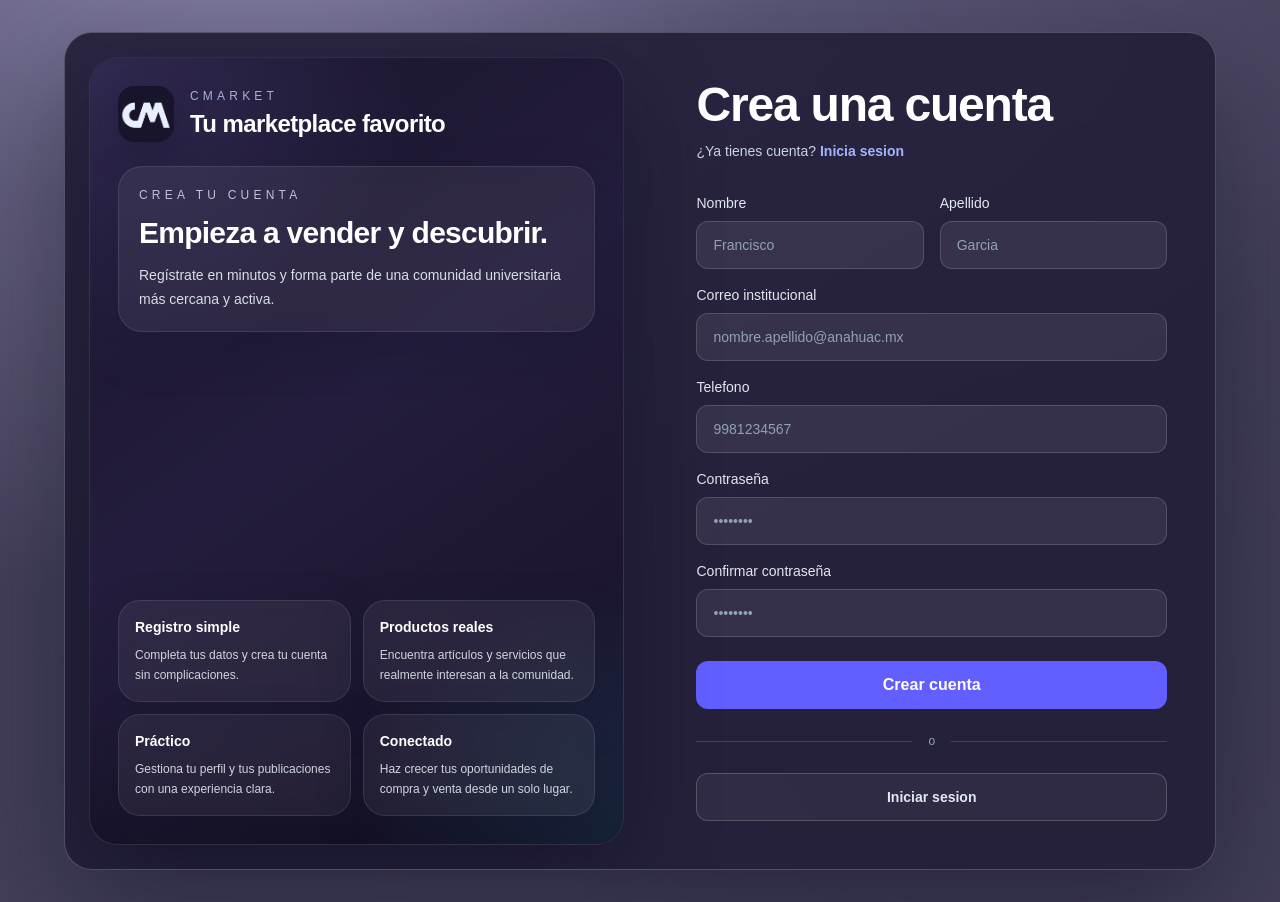
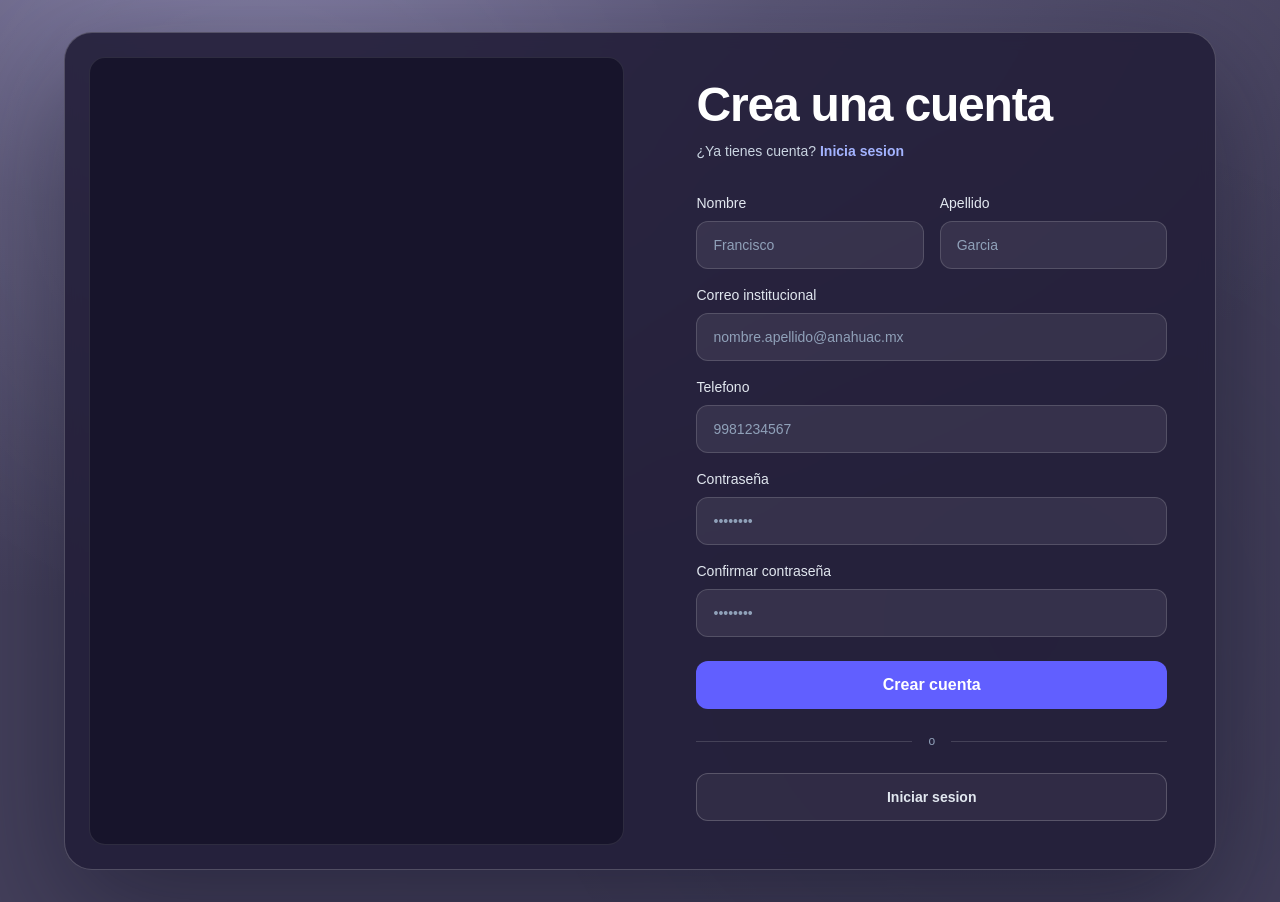
Before and after one commit to fa-garciah/CMarket, a Next.js app: page /register in a window 1280 px wide. Built offline with nearby package versions, Linux system fonts and the light colour scheme.

Commit message:
Revert "Arregle el tema del logo en las pantallas de login y registro asi com…"

```diff
--- a/src/app/(auth)/login/page.tsx
+++ b/src/app/(auth)/login/page.tsx
@@ -5,7 +5,6 @@ import { useForm } from "react-hook-form"
 import { signIn } from "next-auth/react";
 import { checkUserVerifiedAction } from "@/features/auth/actions";
 import Link from "next/link";
-import Image from "next/image";
 import { useState, Suspense } from "react";
 
 
@@ -54,74 +53,19 @@ function LoginContent() {
       <section className="relative mx-auto flex min-h-[calc(100vh-4rem)] w-full max-w-6xl items-center justify-center">
         <div className="grid w-full overflow-hidden rounded-[28px] border border-white/20 bg-[#231f39]/90 shadow-[0_40px_120px_rgba(10,10,30,0.45)] backdrop-blur md:grid-cols-[1.03fr_1fr]">
           <aside className="relative hidden min-h-[680px] p-6 md:flex md:flex-col">
-            <div className="relative flex h-full flex-col overflow-hidden rounded-[28px] border border-white/10 bg-[linear-gradient(145deg,#17142b_0%,#241d3d_45%,#161126_100%)] p-7 shadow-[0_35px_90px_rgba(10,10,30,0.45)]">
-              <div className="absolute inset-0 bg-[radial-gradient(circle_at_top_left,rgba(167,139,250,0.18),transparent_34%),radial-gradient(circle_at_bottom_right,rgba(56,189,248,0.14),transparent_28%)]" />
-              <div className="absolute inset-x-0 bottom-0 h-32 bg-gradient-to-t from-black/20 to-transparent" />
-
-              <div className="relative z-10 flex h-full flex-col justify-between gap-6">
-                <div className="space-y-6">
-                  <div className="flex items-center gap-4 text-white">
-                    <Image
-                      src="/Logo.png"
-                      alt="CMarket logo"
-                      width={64}
-                      height={64}
-                      priority
-                      className="h-14 w-14 rounded-2xl object-contain shadow-[0_12px_30px_rgba(15,23,42,0.35)]"
-                    />
-                    <div>
-                      <p className="text-xs uppercase tracking-[0.35em] text-indigo-200/80">CMARKET</p>
-                      <h2 className="mt-1 text-2xl font-semibold tracking-tight">Tu marketplace favorito</h2>
-                    </div>
-                  </div>
-
-                  <div className="rounded-[24px] border border-white/10 bg-white/6 p-5 shadow-[0_18px_45px_rgba(15,23,42,0.25)] backdrop-blur-sm">
-                    <p className="text-xs uppercase tracking-[0.35em] text-indigo-100/80">Bienvenido</p>
-                    <h3 className="mt-3 text-3xl font-semibold tracking-tight text-white">Compra, vende y descubre.</h3>
-                    <p className="mt-3 text-sm leading-6 text-slate-200/95">Una experiencia clara y rápida para la comunidad universitaria, con todo lo que necesitas en un solo lugar.</p>
-                  </div>
-                </div>
-
-                <div className="grid gap-3 sm:grid-cols-2 xl:grid-cols-2">
-                  {[
-                    ['Acceso rápido', 'Inicia sesión y continúa con tus compras y ventas en segundos.'],
-                    ['Comunidad', 'Conecta con estudiantes y encuentra productos que se adaptan a tu día a día.'],
-                    ['Seguridad', 'Tu cuenta y tus datos están protegidos con un flujo simple y confiable.'],
-                    ['Todo en uno', 'Publica, compra, compara y descubre sin salir de la plataforma.'],
-                  ].map(([title, text]) => (
-                    <article
-                      key={title}
-                      className="rounded-[22px] border border-white/10 bg-white/6 p-4 text-left shadow-[0_18px_45px_rgba(15,23,42,0.25)] backdrop-blur-sm"
-                    >
-                      <p className="text-sm font-semibold text-white">{title}</p>
-                      <p className="mt-2 text-xs leading-5 text-slate-200/90">{text}</p>
-                    </article>
-                  ))}
-                </div>
-              </div>
-            </div>
+            <div className="h-full rounded-2xl border border-white/10 bg-[#17142b]" />
           </aside>
 
           <div className="flex min-h-[680px] items-center p-6 sm:p-10 lg:p-12">
             <div className="w-full">
-              <div className="mb-6 flex items-center gap-3 sm:hidden">
-                <Image
-                  src="/Logo.png"
-                  alt="CMarket logo"
-                  width={44}
-                  height={44}
-                  priority
-                  className="h-11 w-11 rounded-xl object-contain"
-                />
-                <div>
-                  <p className="text-xs uppercase tracking-[0.35em] text-indigo-200/80">CMARKET</p>
-                  <p className="text-sm text-slate-200">Tu marketplace universitario</p>
-                </div>
-              </div>
-
-              <div className="mb-8 pt-1 sm:pt-2">
+              <div className="mb-8">
                 <h1 className="text-4xl font-semibold tracking-tight text-white sm:text-5xl">Inicia sesion</h1>
-                <p className="mt-3 text-sm text-slate-300">Ingresa tus credenciales para continuar.</p>
+                <p className="mt-3 text-sm text-slate-300">
+                  ¿Aun no tienes cuenta? {" "}
+                  <Link href="/register" className="font-semibold text-indigo-300 hover:text-indigo-200">
+                    Registrate
+                  </Link>
+                </p>
               </div>
 
               {verified === "true" && (
--- a/src/app/(auth)/register/page.tsx
+++ b/src/app/(auth)/register/page.tsx
@@ -2,7 +2,6 @@
 
 import { registerUserAction } from "@/features/auth/actions";
 import Link from "next/link";
-import Image from "next/image";
 import { useRouter } from "next/navigation";
 import { useState } from "react";
 import { useForm } from "react-hook-form";
@@ -49,71 +48,11 @@ export default function RegisterPage() {
             <section className="relative mx-auto flex min-h-[calc(100vh-4rem)] w-full max-w-6xl items-center justify-center">
                 <div className="grid w-full overflow-hidden rounded-[28px] border border-white/20 bg-[#231f39]/90 shadow-[0_40px_120px_rgba(10,10,30,0.45)] backdrop-blur md:grid-cols-[1.03fr_1fr]">
                     <aside className="relative hidden min-h-[700px] p-6 md:flex md:flex-col">
-                        <div className="relative flex h-full flex-col overflow-hidden rounded-[28px] border border-white/10 bg-[linear-gradient(145deg,#17142b_0%,#241d3d_45%,#161126_100%)] p-7 shadow-[0_35px_90px_rgba(10,10,30,0.45)]">
-                            <div className="absolute inset-0 bg-[radial-gradient(circle_at_top_left,rgba(167,139,250,0.18),transparent_34%),radial-gradient(circle_at_bottom_right,rgba(56,189,248,0.14),transparent_28%)]" />
-                            <div className="absolute inset-x-0 bottom-0 h-32 bg-gradient-to-t from-black/20 to-transparent" />
-
-                            <div className="relative z-10 flex h-full flex-col justify-between gap-6">
-                                <div className="space-y-6">
-                                    <div className="flex items-center gap-4 text-white">
-                                        <Image
-                                            src="/Logo.png"
-                                            alt="CMarket logo"
-                                            width={64}
-                                            height={64}
-                                            priority
-                                            className="h-14 w-14 rounded-2xl object-contain shadow-[0_12px_30px_rgba(15,23,42,0.35)]"
-                                        />
-                                        <div>
-                                            <p className="text-xs uppercase tracking-[0.35em] text-indigo-200/80">CMARKET</p>
-                                            <h2 className="mt-1 text-2xl font-semibold tracking-tight">Tu marketplace favorito</h2>
-                                        </div>
-                                    </div>
-
-                                    <div className="rounded-[24px] border border-white/10 bg-white/6 p-5 shadow-[0_18px_45px_rgba(15,23,42,0.25)] backdrop-blur-sm">
-                                        <p className="text-xs uppercase tracking-[0.35em] text-indigo-100/80">Crea tu cuenta</p>
-                                        <h3 className="mt-3 text-3xl font-semibold tracking-tight text-white">Empieza a vender y descubrir.</h3>
-                                        <p className="mt-3 text-sm leading-6 text-slate-200/95">Regístrate en minutos y forma parte de una comunidad universitaria más cercana y activa.</p>
-                                    </div>
-                                </div>
-
-                                <div className="grid gap-3 sm:grid-cols-2 xl:grid-cols-2">
-                                    {[
-                                        ['Registro simple', 'Completa tus datos y crea tu cuenta sin complicaciones.'],
-                                        ['Productos reales', 'Encuentra artículos y servicios que realmente interesan a la comunidad.'],
-                                        ['Práctico', 'Gestiona tu perfil y tus publicaciones con una experiencia clara.'],
-                                        ['Conectado', 'Haz crecer tus oportunidades de compra y venta desde un solo lugar.'],
-                                    ].map(([title, text]) => (
-                                        <article
-                                            key={title}
-                                            className="rounded-[22px] border border-white/10 bg-white/6 p-4 text-left shadow-[0_18px_45px_rgba(15,23,42,0.25)] backdrop-blur-sm"
-                                        >
-                                            <p className="text-sm font-semibold text-white">{title}</p>
-                                            <p className="mt-2 text-xs leading-5 text-slate-200/90">{text}</p>
-                                        </article>
-                                    ))}
-                                </div>
-                            </div>
-                        </div>
+                        <div className="h-full rounded-2xl border border-white/10 bg-[#17142b]" />
                     </aside>
 
                     <div className="flex min-h-[700px] items-center p-6 sm:p-10 lg:p-12">
                         <div className="w-full">
-                            <div className="mb-6 flex items-center gap-3 sm:hidden">
-                                <Image
-                                    src="/Logo.png"
-                                    alt="CMarket logo"
-                                    width={44}
-                                    height={44}
-                                    priority
-                                    className="h-11 w-11 rounded-xl object-contain"
-                                />
-                                <div>
-                                    <p className="text-xs uppercase tracking-[0.35em] text-indigo-200/80">CMARKET</p>
-                                    <p className="text-sm text-slate-200">Crea tu cuenta en segundos</p>
-                                </div>
-                            </div>
-
                             <div className="mb-8">
                                 <h1 className="text-4xl font-semibold tracking-tight text-white sm:text-5xl">Crea una cuenta</h1>
                                 <p className="mt-3 text-sm text-slate-300">
```
